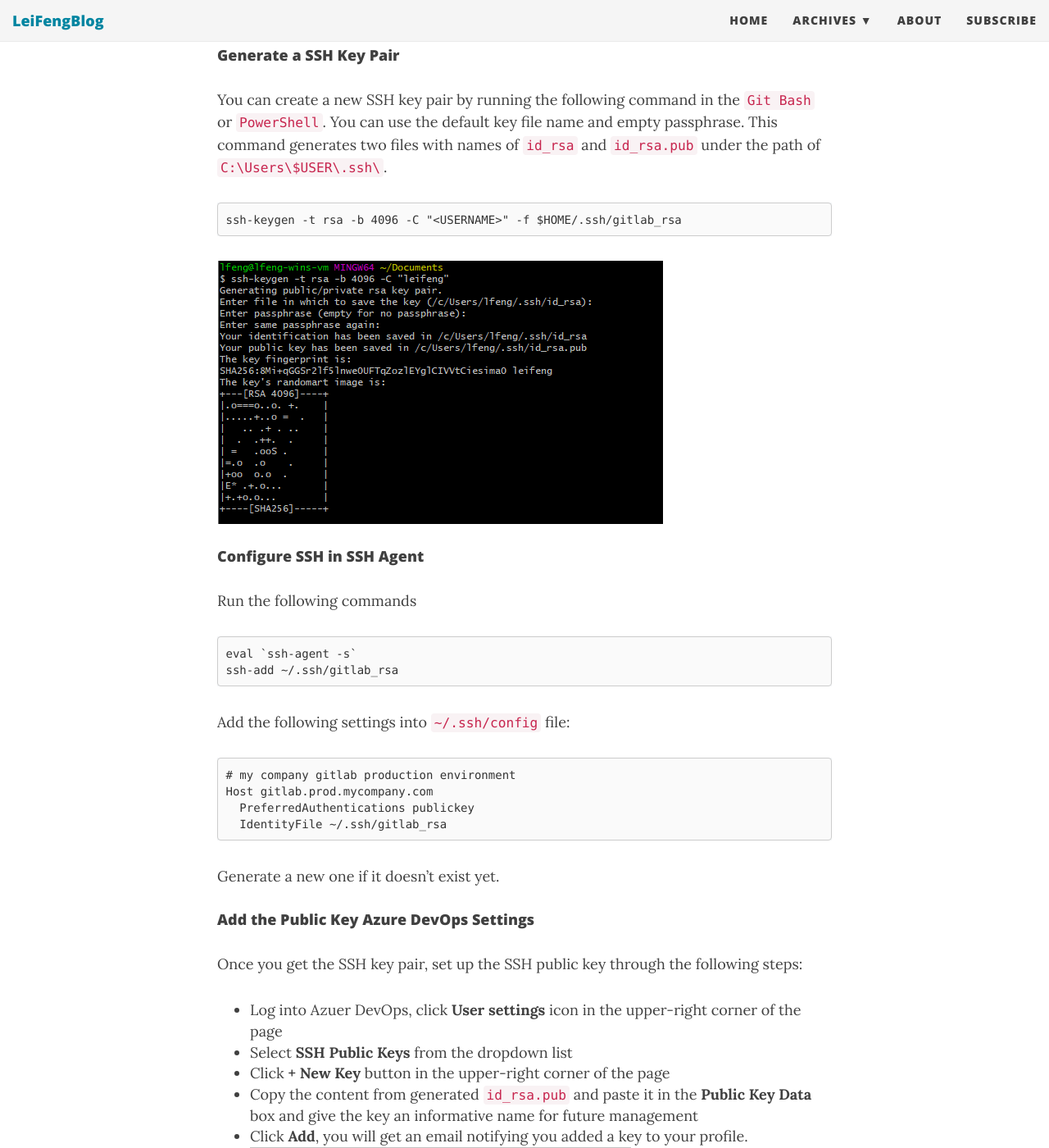
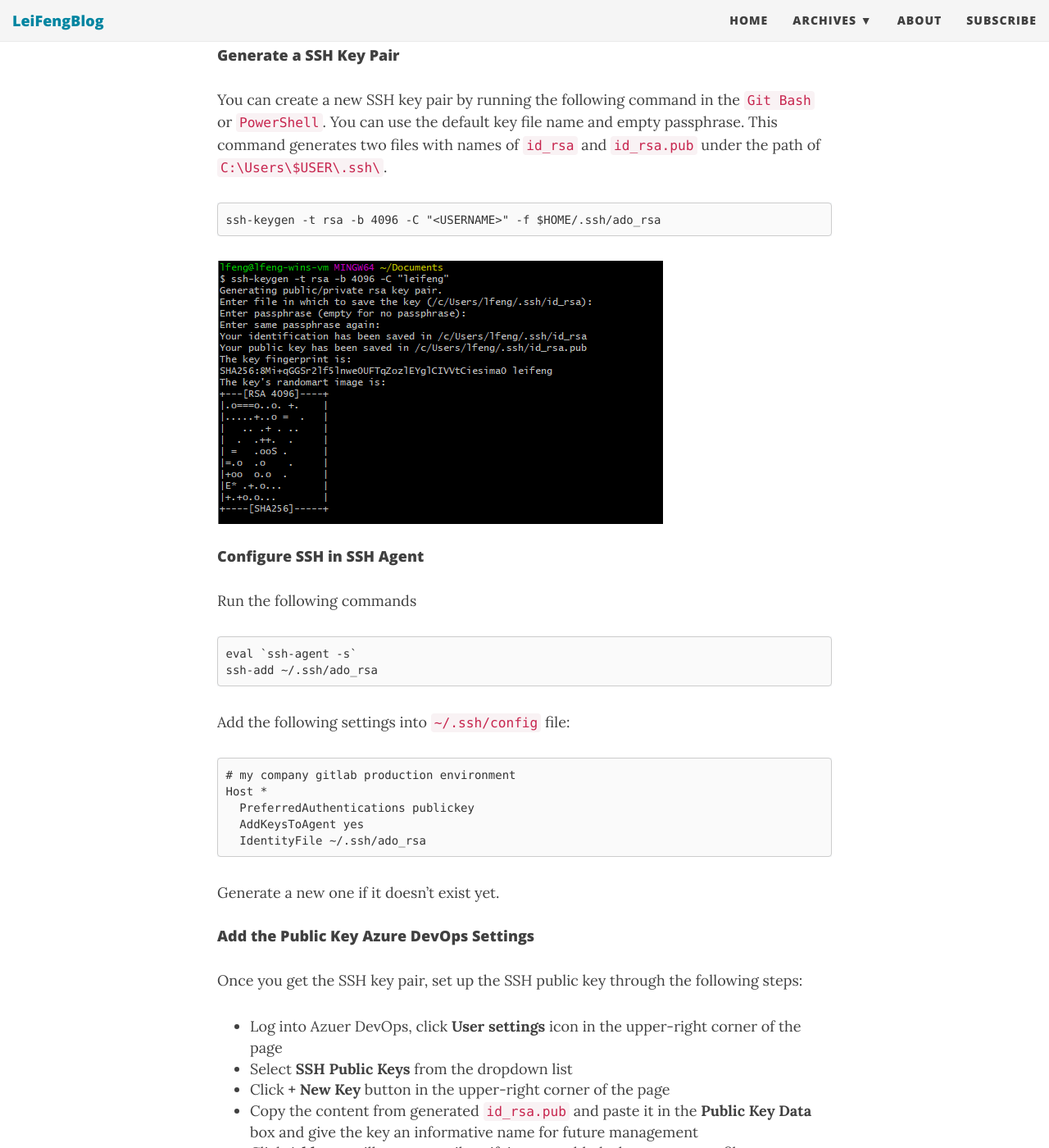
Before and after one commit to stonefl/stonefl.github.io, a Jekyll site: the page built from _posts/2022-11-23-best-practices-of-source-code-control-in-azure-devops.md, in a window 1280 px wide and 1400 px high, scrolled down 4451 px. Shown: the whole window at 82% size. Built offline with Jekyll 4.4.1, drawn with Linux system fonts in a browser that asks for light colours; nearby versions of some CDN libraries; comment, search, counter and statistics services are not loaded.

Commit message:
Update 2022-11-23-best-practices-of-source-code-control-in-azure-devops.md

````diff
--- a/_posts/2022-11-23-best-practices-of-source-code-control-in-azure-devops.md
+++ b/_posts/2022-11-23-best-practices-of-source-code-control-in-azure-devops.md
@@ -80,7 +80,7 @@
 You can create a new SSH key pair by running the following command in the `Git Bash` or `PowerShell`. You can use the default key file name and empty passphrase. This command generates two files with names of `id_rsa` and `id_rsa.pub` under the path of `C:\Users\$USER\.ssh\`.
 
 ```
-ssh-keygen -t rsa -b 4096 -C "<USERNAME>" -f $HOME/.ssh/gitlab_rsa
+ssh-keygen -t rsa -b 4096 -C "<USERNAME>" -f $HOME/.ssh/ado_rsa
 ```
 
 ![Generate SSH Key Pair]({{site.baseurl}}/img/post/gitlab06.png)
@@ -92,16 +92,17 @@
 
 ```
 eval `ssh-agent -s`
-ssh-add ~/.ssh/gitlab_rsa
+ssh-add ~/.ssh/ado_rsa
 ```
 
 Add the following settings into `~/.ssh/config` file:
 
 ```
 # my company gitlab production environment
-Host gitlab.prod.mycompany.com
+Host *
   PreferredAuthentications publickey
-  IdentityFile ~/.ssh/gitlab_rsa
+  AddKeysToAgent yes
+  IdentityFile ~/.ssh/ado_rsa
 ```
 
 Generate a new one if it doesn't exist yet.
````
